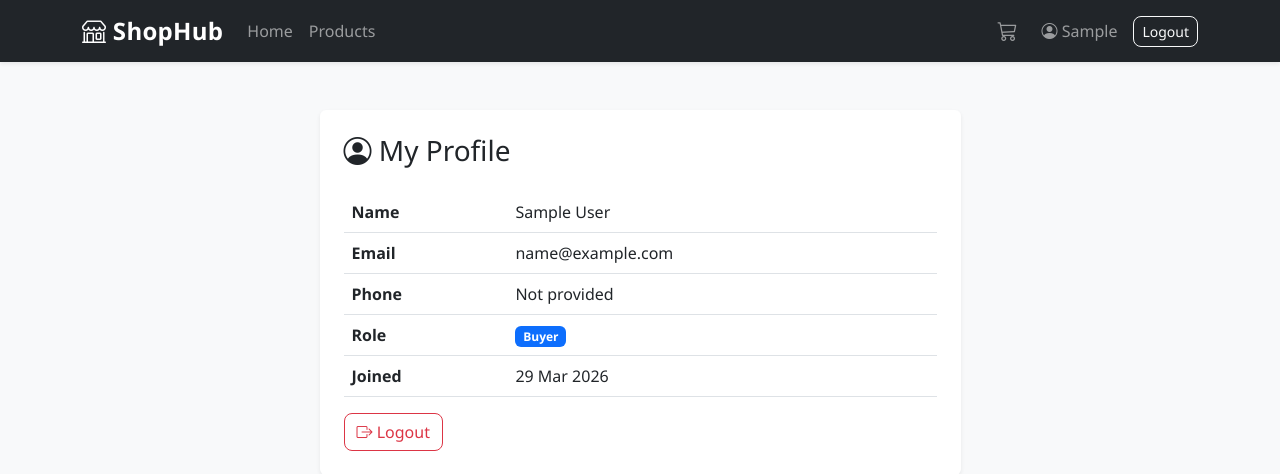
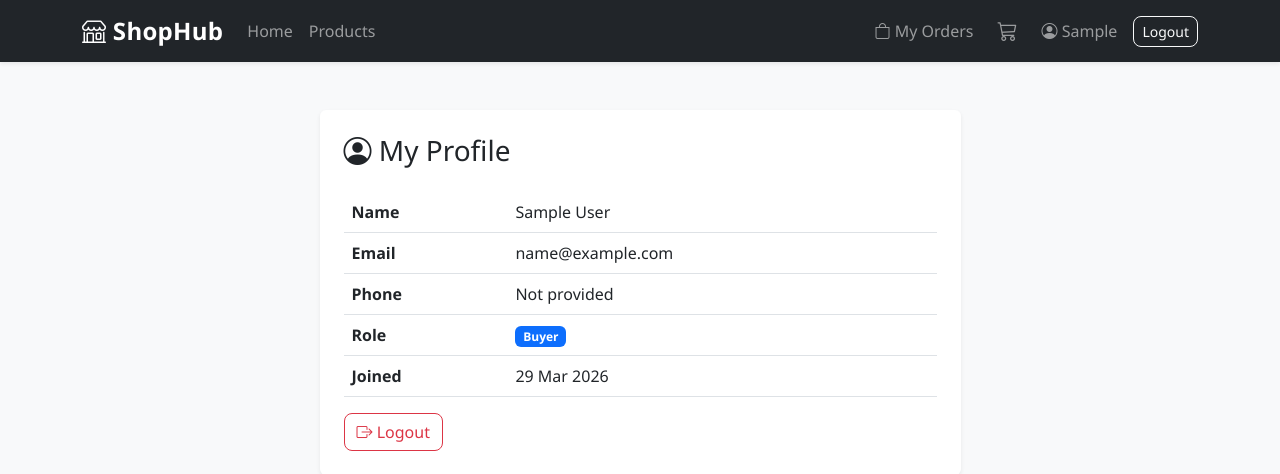
Before and after one commit to charan4265/shophub-ecommerce, a Django app: page /accounts/profile/ in a window 1280 px wide. Shown: the top 474 px of the page. Run offline with Django 5.2, Linux system fonts and the light colour scheme; the visitor is signed in with stand-in values (Sample User, id 1); data that the repository does not hold is empty.

Commit message:
Add My Orders link to navbar

```diff
--- a/templates/partials/navbar.html
+++ b/templates/partials/navbar.html
@@ -25,6 +25,12 @@
             <!-- Right links -->
             <ul class="navbar-nav ms-auto align-items-center gap-2">
                 {% if user.is_authenticated %}
+                <li class="nav-item">
+                        <a class="nav-link" href="{% url 'orders:order_list' %}">
+                            <i class="bi bi-bag"></i> My Orders
+                        </a>
+                    </li>
+
     <!-- Cart icon — add this -->
     <li class="nav-item">
         <a class="nav-link position-relative" href="{% url 'orders:cart' %}">
```
